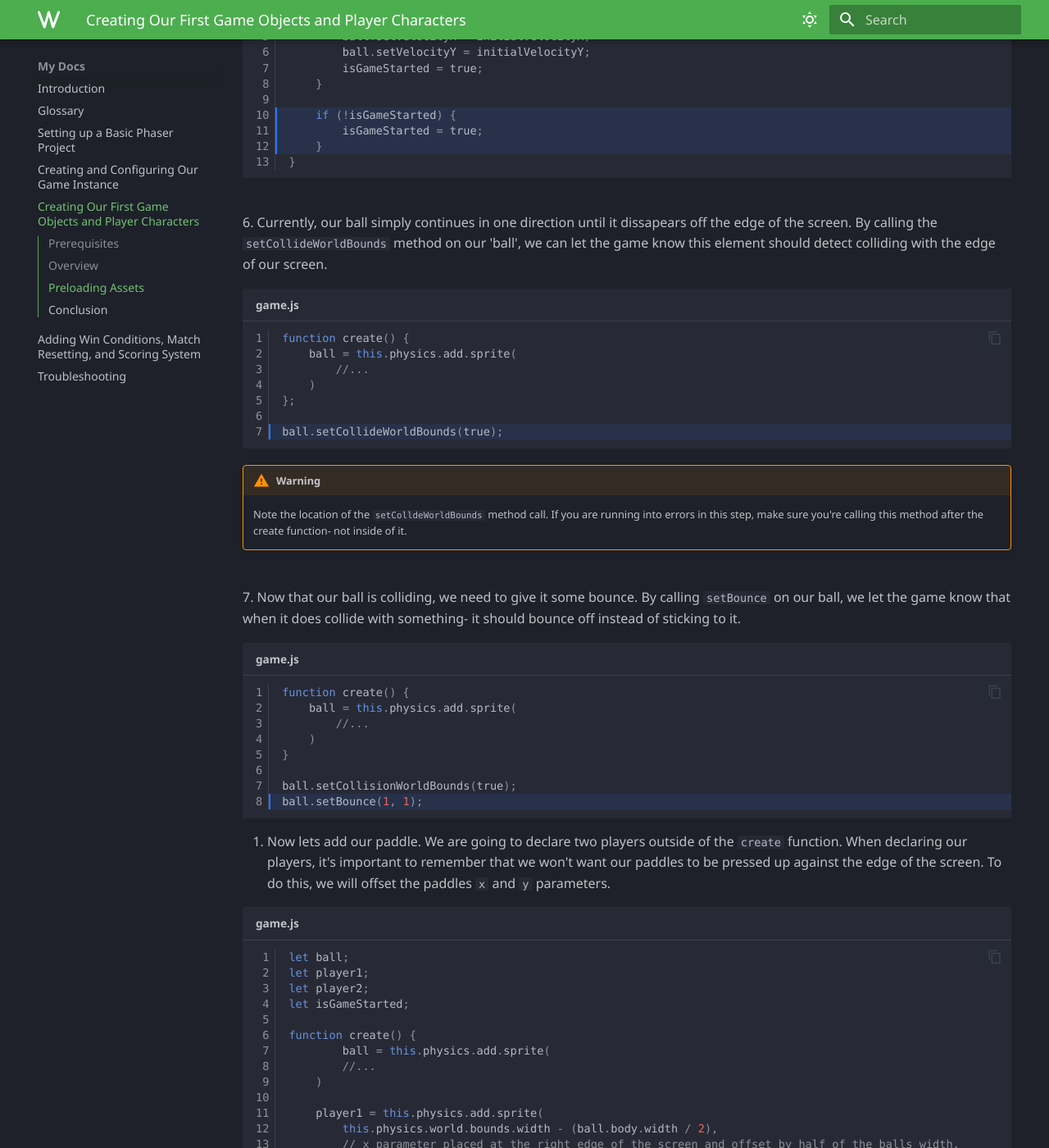
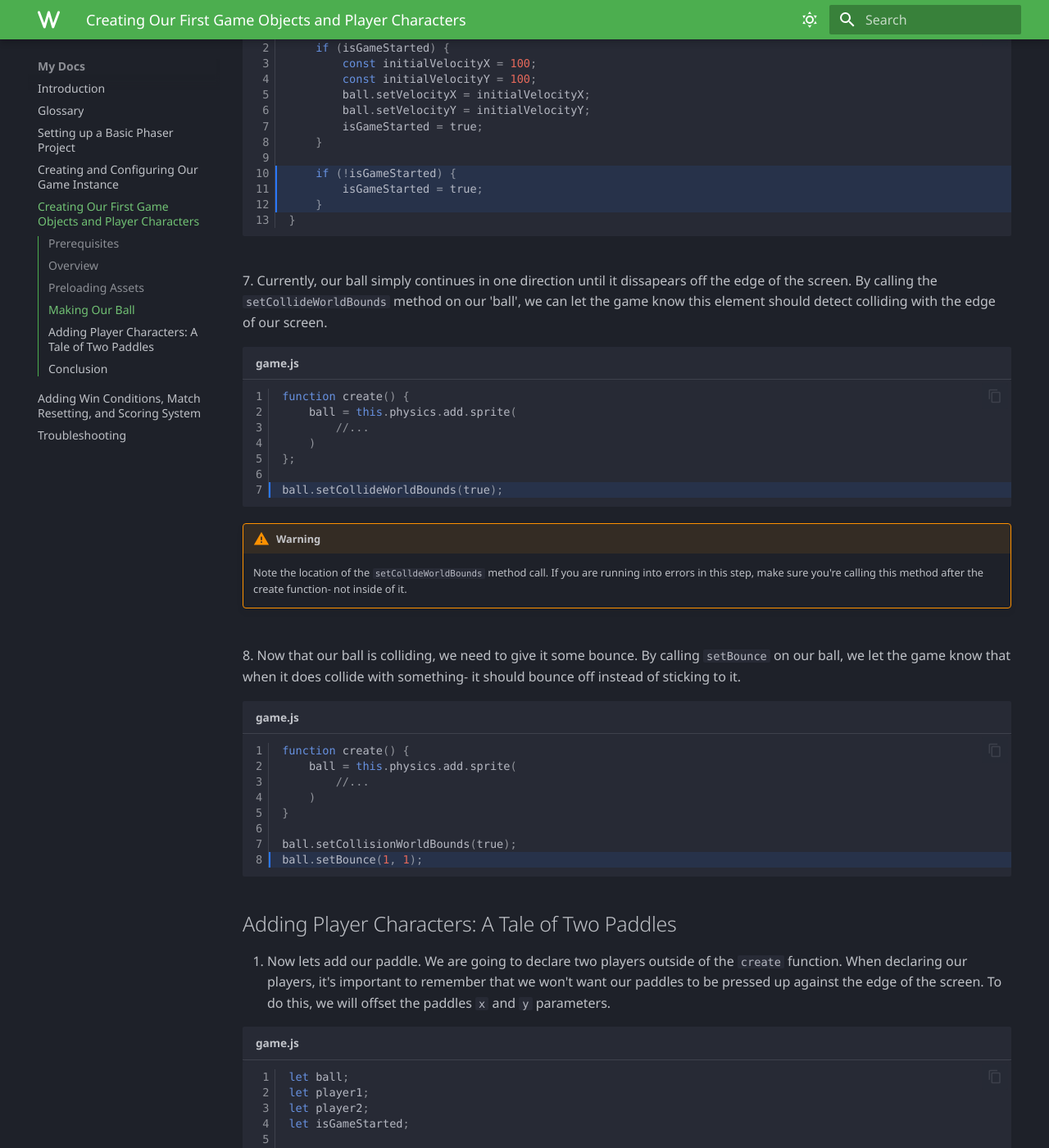
Before and after one commit to ndgeniebla/phaser-mkdocs, an MkDocs documentation site: the page built from docs/set-4.md, in a window 1280 px wide and 1400 px high, scrolled down 2876 px. Shown: the whole window at 82% size. Built offline with MkDocs 1.6.1 and Material for MkDocs 9.7.7, drawn with Linux system fonts in a browser that asks for light colours; emoji names are drawn with the system emoji font; some web fonts are replaced; some of the changed text lies outside the part shown.

Commit message:
create ball subhead for section

````diff
--- a/docs/set-4.md
+++ b/docs/set-4.md
@@ -15,8 +15,10 @@ Now that we have our game instance, it's time to add some game assets to give ou
 
     Assets have many definitions in the real world. In the context of game developement, assets mean any digital content used by the video game to communicate information to the user about the state of the game. This can include audio, visual elements and animations.
 
+## Making Our Ball
+
 <br>
-3. Inside the `preload` function defined inside of `src/game.js` add two function calls to `this` game instances `load.image()` method with the following name parameter and path path paramater.
+1. Inside the `preload` function defined inside of `src/game.js` add two function calls to `this` game instances `load.image()` method with the following name parameter and path path paramater.
 
 ```JS title="game.js" linenums="1" hl_lines="2-3"
 
@@ -130,7 +132,7 @@ function function update() {
 
 
 <br>
-6. Currently, our ball simply continues in one direction until it dissapears off the edge of the screen. By calling the `setCollideWorldBounds` method on our 'ball', we can let the game know this element should detect colliding with the edge of our screen.
+7. Currently, our ball simply continues in one direction until it dissapears off the edge of the screen. By calling the `setCollideWorldBounds` method on our 'ball', we can let the game know this element should detect colliding with the edge of our screen.
 
 ```JS title="game.js" linenums="1" hl_lines="7"
 function create() {
@@ -149,7 +151,7 @@ ball.setCollideWorldBounds(true);
 
 
 <br>
-7. Now that our ball is colliding, we need to give it some bounce. By calling `setBounce` on our ball, we let the game know that when it does collide with something- it should bounce off instead of sticking to it.
+8. Now that our ball is colliding, we need to give it some bounce. By calling `setBounce` on our ball, we let the game know that when it does collide with something- it should bounce off instead of sticking to it.
 
 ```JS title="game.js" linenums="1"  hl_lines="8"
 function create() {
@@ -164,18 +166,7 @@ ball.setBounce(1, 1);
 ```
 
 
-
-
-
-
-
-
-
-
-
-
-
-
+## Adding Player Characters: A Tale of Two Paddles
 
 4. Now lets add our paddle. We are going to declare two players outside of the `create` function. When declaring our players, it's important to remember that we won't want our paddles to be pressed up against the edge of the screen. To do this, we will offset the paddles `x` and `y` parameters.
 
@@ -218,24 +209,6 @@ function create() {
 
     For example, if we called both variables `paddle` the game would get confused as to which player we are referring to.
 
-
-<br>
-9. To ensure the balls location only updates when the game is started, we can reference the variable we created in step eight and wrap it in an if function - we then move all
-
-
-```JS title="game.js" linenums="1"
-
-function function update() {
-    if (isGameStarted) {
-        const initialVelocityX = 100;
-        const initialVelocityY = 100;
-        ball.setVelocityX = initialVelocityX;
-        ball.setVelocityY = initialVelocityY;
-        isGameStarted = true;
-    }
-}
-
-```
 
 <br>
 10. Next, moving back inside our create() function, we are going to add collision to our paddles so that the ball bounces off of them as well.
````
Also changed, not shown: other parts of docs/set-4.md (+1 -1 lines).
